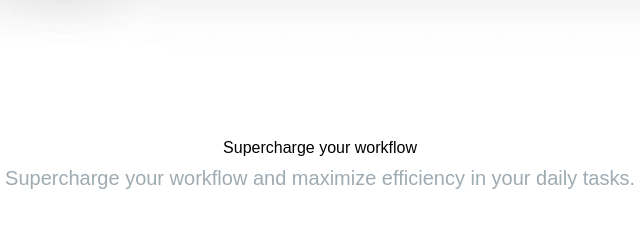
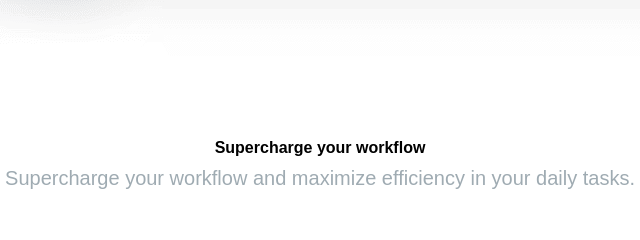
Before and after one commit to MQuiambao/midtermmm-appdev, a plain HTML site: page index.html in a window 1280 px wide. Shown: the part 3320-3560 px from the top of the page, 320-960 px from the left. Drawn offline with Linux system fonts and the light colour scheme; a web font is replaced by a local one.

Commit message:
Update index.html 5

```diff
--- a/index.html
+++ b/index.html
@@ -121,7 +121,7 @@
     <!-- Supercharge Section -->
     <section id="supercharge">
       <div class="my-20 section-container">
-        <p><b></B>Supercharge your workflow</</p>
+        <p><b>Supercharge your workflow</b></p>
         <p class="mb-16 text-xl section-content">
           Supercharge your workflow and maximize efficiency in your daily tasks.
         </p>
```
